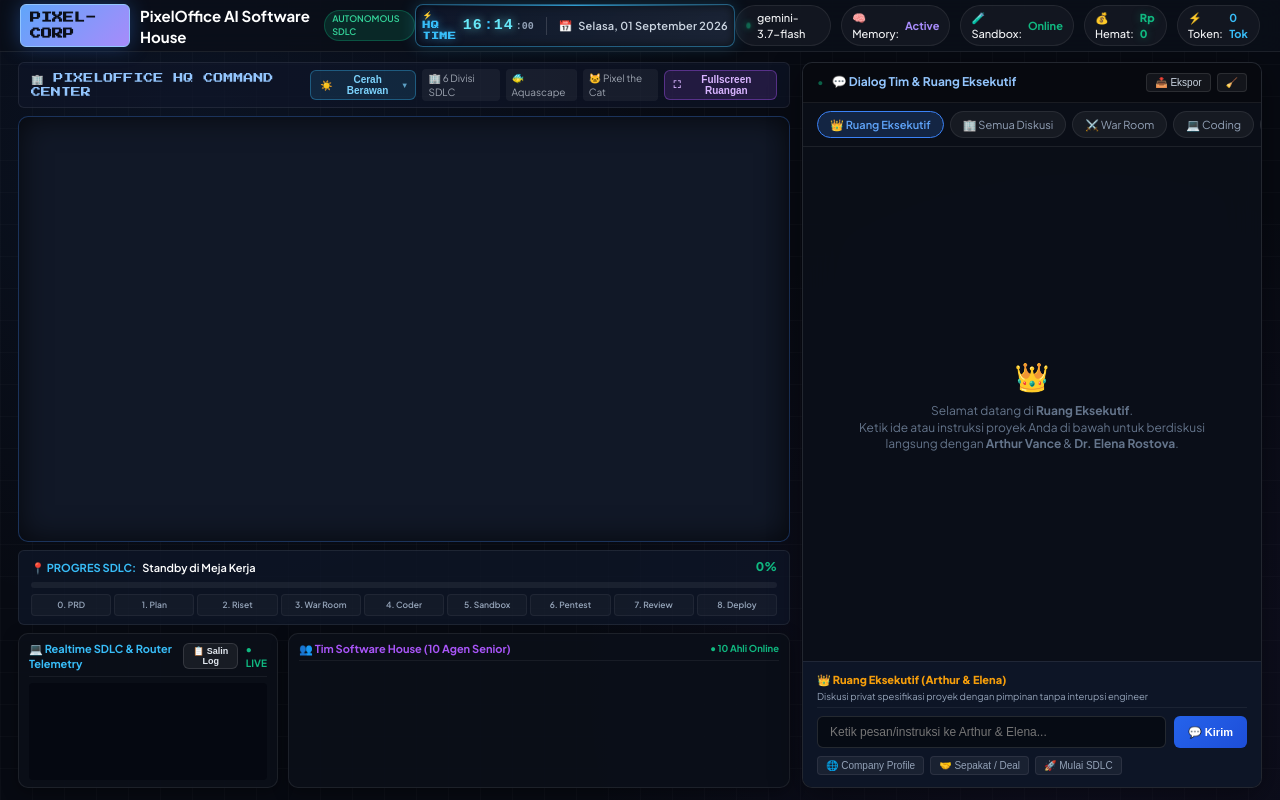
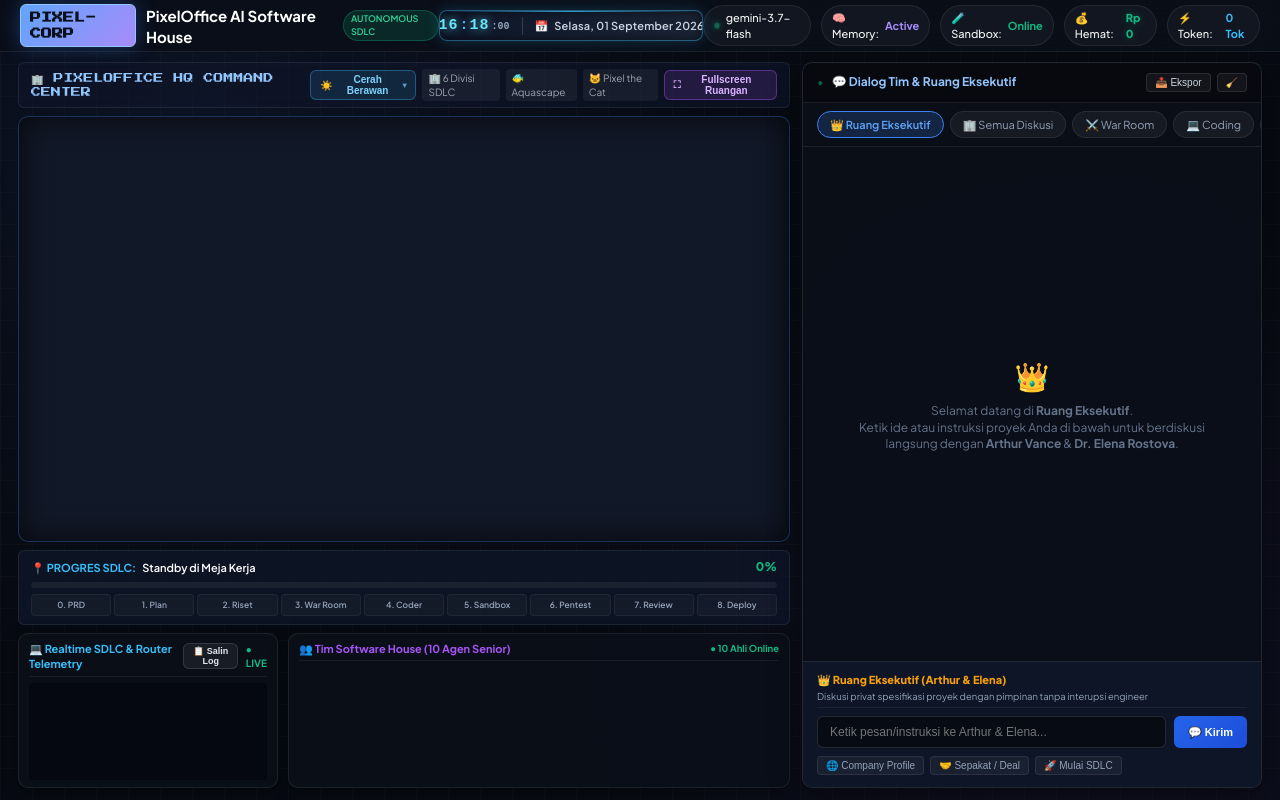
Before and after one commit to I-Shen/PixelOffice-AI-SoftwareHouse, a plain HTML site: page index.html in a window 1280 px wide. Drawn offline with Linux system fonts and the light colour scheme; a script that the page names is missing.

```diff
--- a/index.html
+++ b/index.html
@@ -37,14 +37,11 @@
     <!-- Center Cyber-Pixel Digital Clock & Live Date Display (HH:MM & Hari, DD MMMM YYYY) -->
     <div class="header-digital-clock" id="headerDigitalClock" title="Jam & Tanggal Digital Software House (Sinkronisasi Waktu Nyata)">
       <div class="clock-inner">
-        <div class="clock-time-cluster">
-          <span class="clock-prefix">⚡ HQ TIME</span>
-          <div class="clock-display">
-            <span class="clock-digits" id="clockHours">16</span>
-            <span class="clock-colon">:</span>
-            <span class="clock-digits" id="clockMinutes">14</span>
-            <span class="clock-seconds" id="clockSeconds">:00</span>
-          </div>
+        <div class="clock-display">
+          <span class="clock-digits" id="clockHours">16</span>
+          <span class="clock-colon">:</span>
+          <span class="clock-digits" id="clockMinutes">18</span>
+          <span class="clock-seconds" id="clockSeconds">:00</span>
         </div>
         <div class="clock-divider"></div>
         <div class="clock-date-display" id="clockDateDisplay">
```
